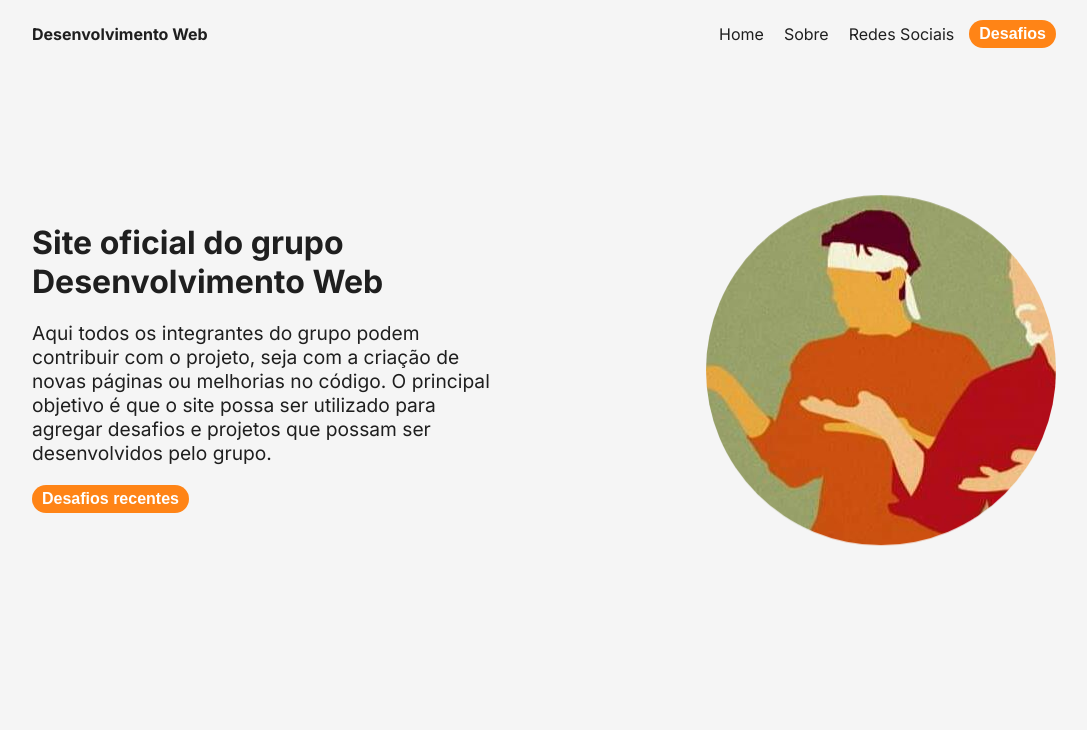
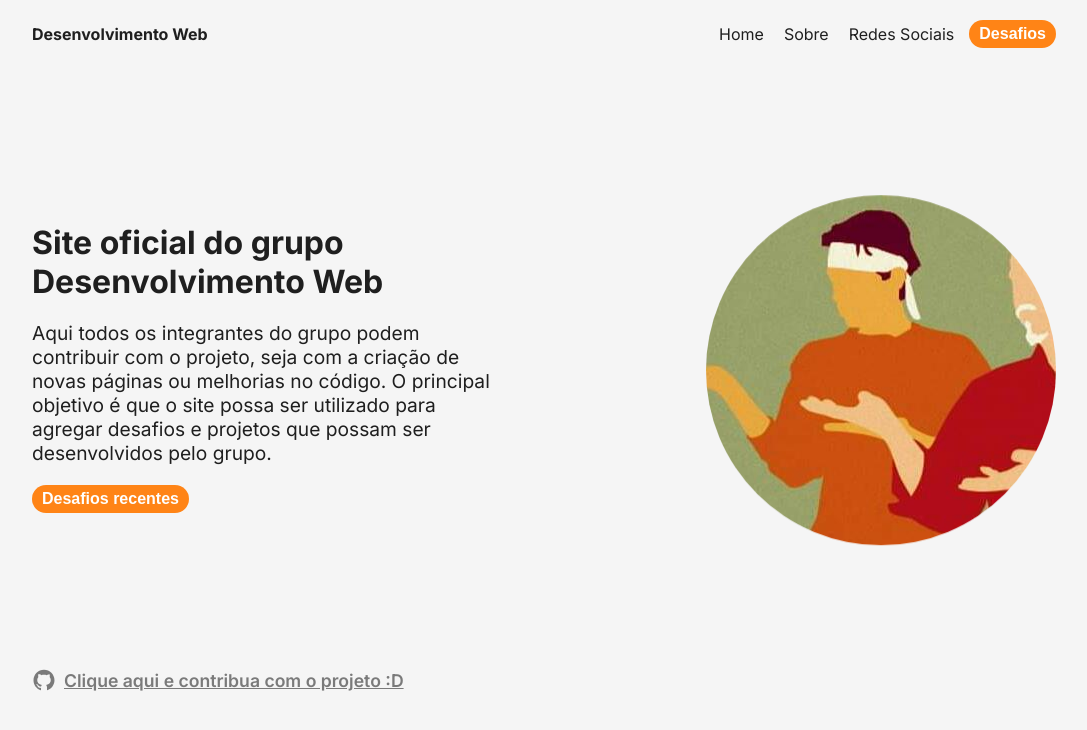
Before and after one commit to DevsGenteBoa/desenvolvimento-web-oficial, a Next.js app: page / in a window 1280 px wide. Shown: the top 730 px of the page, without its empty margins (96-1183 px from the left). Built offline with nearby package versions, Linux system fonts and the light colour scheme.

Commit message:
adiciona link do github

```diff
--- a/src/modules/inicio/index.tsx
+++ b/src/modules/inicio/index.tsx
@@ -1,6 +1,9 @@
 import Wrapper from "src/components/wrapper";
 import HeroSection from "./sections/hero";
 import SobreSection from "./sections/sobre";
+
+import { AiFillGithub } from "react-icons/ai";
+import { Contribua } from "./styles";
 
 export default function Inicio() {
   return (
@@ -15,6 +18,15 @@ export default function Inicio() {
       <Wrapper>
         <HeroSection />
         {/* <SobreSection /> */}
+        <Contribua>
+          <AiFillGithub />
+          <a
+            href="https://github.com/PedroMarianoAlmeida/desenvolvimento-web-oficial"
+            target="_blank"
+          >
+            Clique aqui e contribua com o projeto :D
+          </a>
+        </Contribua>
       </Wrapper>
     </div>
   );
--- /dev/null
+++ b/src/modules/inicio/styles.ts
@@ -0,0 +1,27 @@
+import styled from "styled-components";
+
+export const Contribua = styled.div`
+  display: flex;
+  align-items: center;
+  justify-content: flex-start;
+  gap: 0.5rem;
+  font-size: 1.5rem;
+  font-weight: 600;
+  color: rgba(0, 0, 0, 0.5);
+  a {
+    transition: color 0.2s cubic-bezier(0.4, 0, 0.2, 1);
+    font-size: 1.1rem;
+    font-weight: 600;
+    color: rgba(0, 0, 0, 0.5);
+    :hover {
+      color: rgba(0, 0, 0, 0.8);
+    }
+  }
+
+  @media (max-width: 768px) {
+    min-height: 200px;
+    justify-content: center;
+    text-align: center;
+    padding: 20px;
+  }
+`;
```
